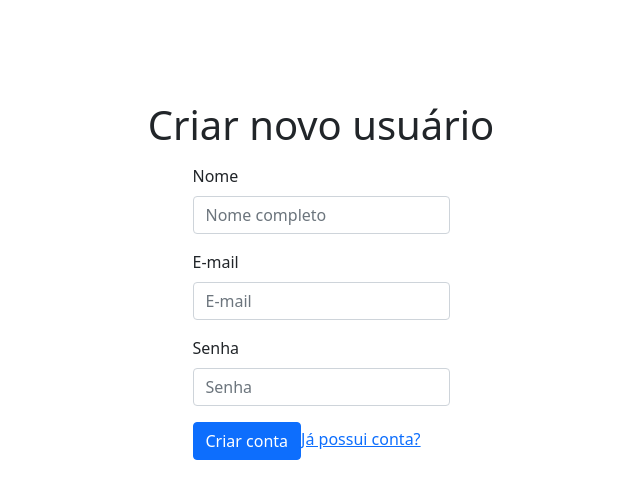
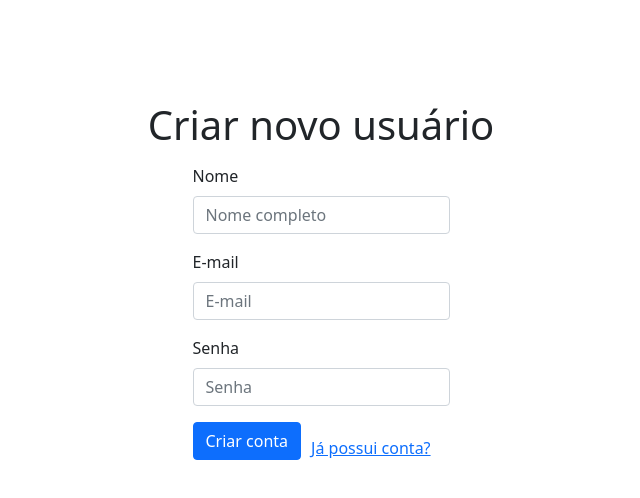
Before and after one commit to eemr3/project-blitzcareer, a React (Create React App) app in the folder front-end/: page /create-user in a window 1280 px wide. Shown: the top 498 px of the page, without its empty margins (319-959 px from the left). Built offline with nearby package versions, Linux system fonts and the light colour scheme.

Commit message:
style: NewUser.module.css
adiciona estilo para o link e para a div

```diff
--- a/front-end/src/styles/pages/NewUser.module.css
+++ b/front-end/src/styles/pages/NewUser.module.css
@@ -10,3 +10,12 @@
 .title {
   margin-bottom: 15px;
 }
+
+.linkToLogin {
+  margin-left: 10px;
+}
+
+.contentBtnLink {
+  align-items: flex-end;
+  display: flex;
+}
```
